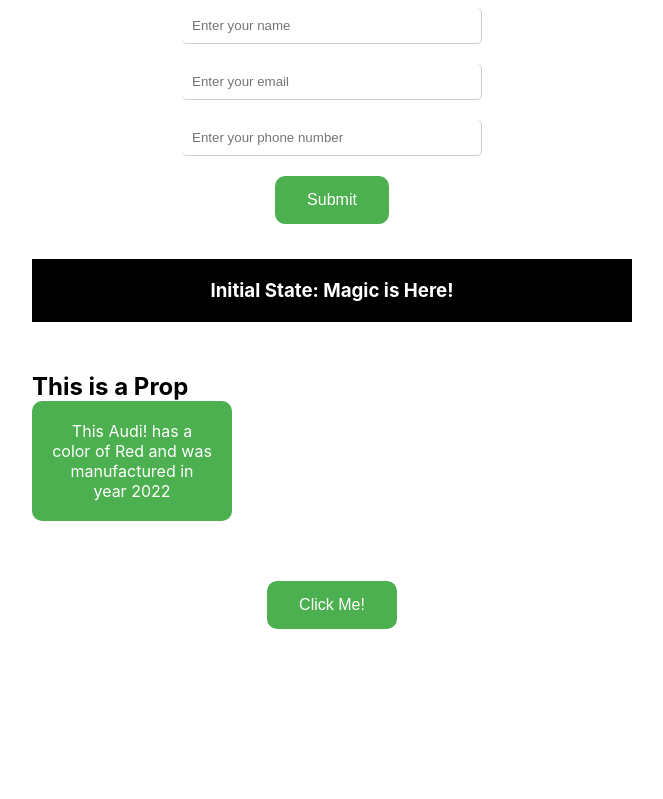
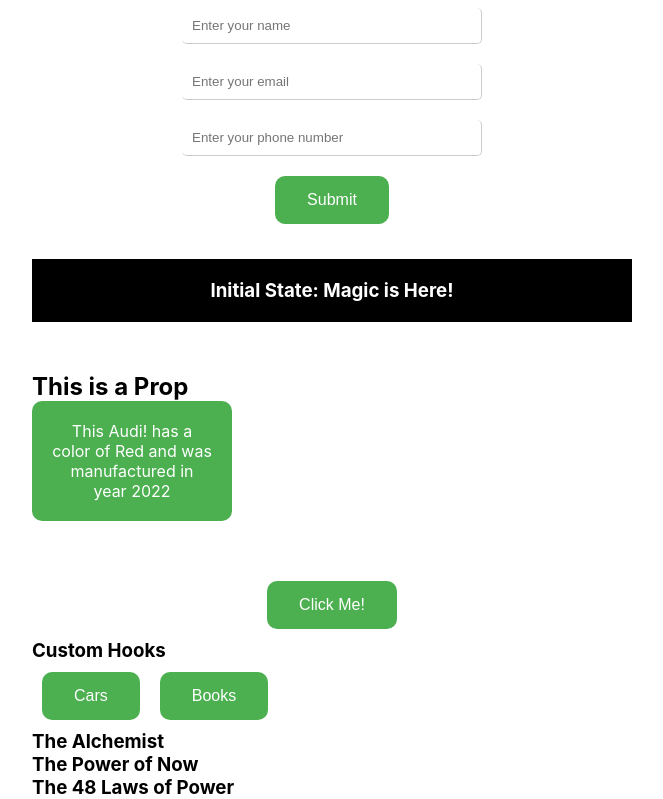
Before and after one commit to arthurbazz/react, a React (Create React App) app: page / in a window 1280 px wide. Shown: the part 794-1593 px from the top of the page, without its empty margins (308-971 px from the left). Before the commit the page ends 1433 px from the top, so only its background shows below. Built offline with nearby package versions, Linux system fonts and the light colour scheme.

Commit message:
add Custom Hook to root App component

```diff
--- a/src/App.js
+++ b/src/App.js
@@ -4,6 +4,7 @@ import Car from "./components/Car";
 import CarsList from "./components/CarsList";
 import ChangeEvent from "./components/ChangeEvent";
 import ClickEvent from "./components/ClickEvent";
+import CustomHooksApp from "./components/Hooks/CustomHooks";
 import UseEffect from "./components/Hooks/UseEffect";
 import MouseEvent from "./components/MouseEvent";
 // import UserList from "./components/UserList";
@@ -32,6 +33,7 @@ const App = () => {
 
       {/* hooks */}
       <UseEffect />
+      <CustomHooksApp />
     </section>
   );
 };
```
